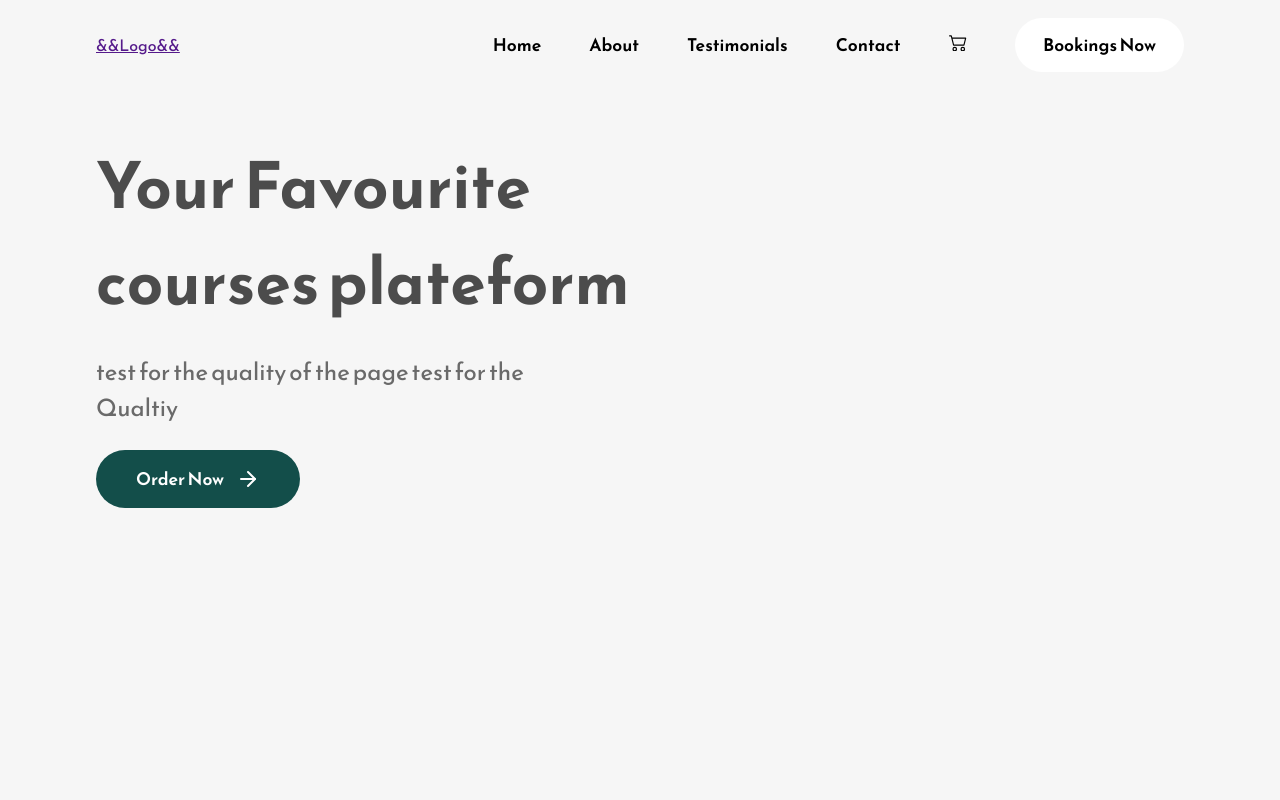
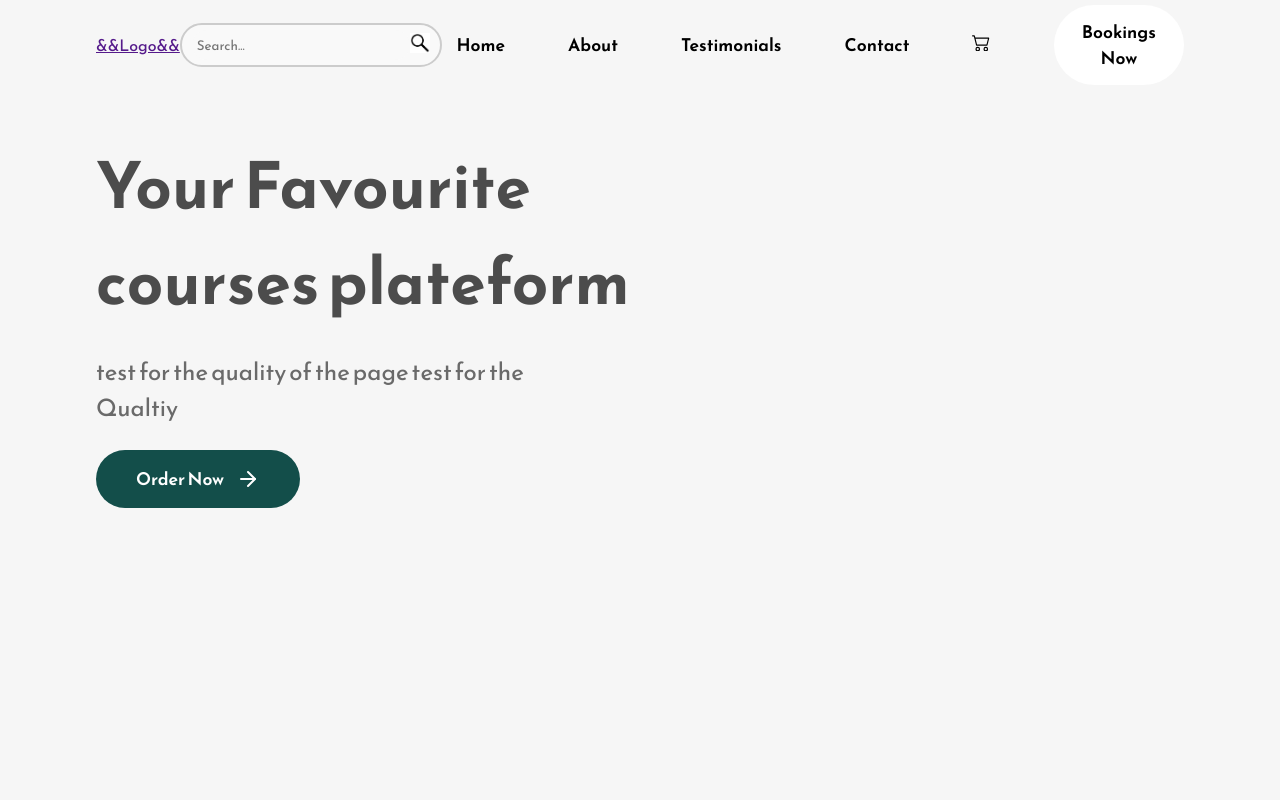
Before and after one commit to othmane222/forntreact, a React (Create React App) app: page / in a window 1280 px wide. Shown: the top 800 px of the page. Built offline with nearby package versions, Linux system fonts and the light colour scheme.

Commit message:
commit 2 from othmane

```diff
--- a/package.json
+++ b/package.json
@@ -10,7 +10,7 @@
     "@testing-library/jest-dom": "^5.17.0",
     "@testing-library/react": "^13.4.0",
     "@testing-library/user-event": "^13.5.0",
-    "axios": "^1.7.4",
+    "axios": "^1.7.5",
     "react": "^18.3.1",
     "react-dom": "^18.3.1",
     "react-icons": "^5.3.0",
--- a/src/App.js
+++ b/src/App.js
@@ -12,6 +12,7 @@ function App() {
   return (
 
     <div className="App">
+
       <Home />
       <About />
       <Work />
--- a/src/components/LoginSignup/LoginSignup.css
+++ b/src/components/LoginSignup/LoginSignup.css
@@ -91,3 +91,48 @@ font-size: 19px;
             background: #acabab;
             color:#ffffff;
         }
+
+        .navbar {
+  display: flex;
+  justify-content: space-between;
+  align-items: center;
+  padding: 10px 20px;
+  background-color: #ffffff; /* Adjust as needed */
+}
+
+.nav-logo-container {
+  flex: 1;
+}
+
+.navbar-search-container {
+  flex: 2;
+  display: flex;
+  align-items: center;
+  justify-content: center;
+}
+
+.navbar-search-input {
+  width: 80%;
+  padding: 8px 12px;
+  border-radius: 20px;
+  border: 1px solid #ccc;
+  outline: none;
+}
+
+.navbar-search-icon {
+  margin-left: -30px;
+  color: #555; /* Adjust color as needed */
+  cursor: pointer;
+}
+
+.navbar-links-container {
+  flex: 1;
+  display: flex;
+  justify-content: flex-end;
+  align-items: center;
+}
+
+.navbar-links-container a,
+.primary-button {
+  margin-left: 15px;
+}
--- a/src/components/LoginSignup/LoginSignup.jsx
+++ b/src/components/LoginSignup/LoginSignup.jsx
@@ -1,42 +1,64 @@
-import React, { useState } from 'react'
+import React, { useState } from 'react';
 import './LoginSignup.css';
-//import a from '../Assets/a.png';
-//import b from '../Assets/b.png';
+import AuthService from '../../services/AuthService';
+
 const LoginSignup = () => {
-    const [action,setAction] = useState("Login");
-    return(
+    const [action, setAction] = useState("Login");
+    const [name, setName] = useState("");
+    const [email, setEmail] = useState("");
+    const [password, setPassword] = useState("");
+
+    const handleLogin = () => {
+        AuthService.login(email, password).then(response => {
+            // Handle successful login
+            console.log(response);
+        }).catch(error => {
+            // Handle login errors
+            console.error(error);
+        });
+    };
+
+    const handleSignup = () => {
+        AuthService.signup(name, email, password).then(response => {
+            // Handle successful signup
+            console.log(response);
+        }).catch(error => {
+            // Handle signup errors
+            console.error(error);
+        });
+    };
+
+    return (
         <div className="container">
             <div className="header">
                 <div className="text">{action}</div>
                 <div className="underline"></div>
             </div>
-            <div className="inputs">{action=="Login"?<div></div>:<div className="input">
-                    <img  alt=""></img>
-                    <input type="text" placeholder='name'></input>
-                </div>}
-
+            <div className="inputs">
+                {action === "Sign Up" &&
+                    <div className="input">
+                        <img alt=""></img>
+                        <input type="text" placeholder='name' value={name} onChange={e => setName(e.target.value)} />
+                    </div>
+                }
                 <div className="input">
-                    <img  alt=""></img>
-                    <input type="email" placeholder='email'></input>
+                    <img alt=""></img>
+                    <input type="email" placeholder='email' value={email} onChange={e => setEmail(e.target.value)} />
                 </div>
                 <div className="input">
                     <img alt=""></img>
-                    <input type="password" placeholder='password'></input>
+                    <input type="password" placeholder='password' value={password} onChange={e => setPassword(e.target.value)} />
                 </div>
             </div>
-            {action=="Sign Up"?<div></div>:<div className="forgot-password">Lost password? <span>Click here!</span>
-                </div>}
+            {action === "Login" &&
+                <div className="forgot-password">Lost password? <span>Click here!</span></div>
+            }
+            <div className="submit-container">
+                <div className={action === "Login" ? "submit gray" : "submit"} onClick={handleSignup}>Sign Up</div>
+                <div className={action === "Sign Up" ? "submit gray" : "submit"} onClick={handleLogin}>Login</div>
+            </div>
+        </div>
+    );
+}
 
-            <div className="submit-container">
-                <div className={action=="Login"?"submit gray":"submit"} onClick={() => {setAction("Sign Up")}}>Sign Up</div>
-                <div className={action=="Sign Up"?"submit gray":"submit"} onClick={() => {setAction("Login")}}>Login</div>
-            </div>
-
-             </div>
-
-
-
-            )
-
-}
 export default LoginSignup;
--- a/src/components/Navbar.js
+++ b/src/components/Navbar.js
@@ -16,6 +16,7 @@ import InfoIcon from "@mui/icons-material/Info";
 import CommentRoundedIcon from "@mui/icons-material/CommentRounded";
 import PhoneRoundedIcon from "@mui/icons-material/PhoneRounded";
 import ShoppingCartRoundedIcon from "@mui/icons-material/ShoppingCartRounded";
+import SearchBar from "./SearchBar/SearchBar";
 
 const Navbar = () => {
   const [openMenu, setOpenMenu] = useState(false);
@@ -46,6 +47,7 @@ const Navbar = () => {
       <div className="nav-logo-container"> <a href="">&&Logo&&</a>
         <img  alt="" />
       </div>
+      <SearchBar/>
       <div className="navbar-links-container">
         <a href="">Home</a>
         <a href="">About</a>
--- /dev/null
+++ b/src/components/SearchBar/SearchBar.css
@@ -0,0 +1,30 @@
+.search-bar {
+    display: flex;
+    align-items: center;
+    border: 2px solid #ccc;
+    border-radius: 25px;
+    padding: 5px 10px;
+    max-width: 300px;
+    width: 100%;
+    background-color: #f9f9f9;
+}
+
+.search-bar input {
+    flex-grow: 1;
+    border: none;
+    outline: none;
+    padding: 5px;
+    border-radius: 20px;
+    background-color: #f9f9f9;
+}
+
+.search-bar button {
+    background: none;
+    border: none;
+    cursor: pointer;
+}
+
+.search-bar img {
+    width: 20px;
+    height: 20px;
+}
--- /dev/null
+++ b/src/components/SearchBar/SearchBar.jsx
@@ -0,0 +1,29 @@
+import React, { useState } from 'react';
+import './SearchBar.css';
+import d from "../Assets/360_F_558272798_DNqj4q2TXE7EsDM9Zp2wdyap8gzatwlF.webp";
+
+const SearchBar = () => {
+    const [searchQuery, setSearchQuery] = useState("");
+
+    const handleSearch = (e) => {
+        setSearchQuery(e.target.value);
+        // Handle search logic here
+    };
+
+    return (
+        <div className="search-bar">
+            <input
+                type="text"
+                placeholder="Search..."
+                value={searchQuery}
+                onChange={handleSearch}
+            />
+            <button onClick={() => console.log("Search clicked!")}>
+
+                <img src={d} alt="Search" />
+            </button>
+        </div>
+    );
+}
+
+export default SearchBar;
--- /dev/null
+++ b/src/services/AuthService.jsx
@@ -0,0 +1,35 @@
+import axios from 'axios';
+
+const API_URL = 'http://localhost:8080/api/auth/'; // Adjust the URL to match your Spring Boot backend
+
+const signup = (name, email, password) => {
+    return axios.post(API_URL + 'signup', {
+        name,
+        email,
+        password
+    });
+};
+
+const login = (email, password) => {
+    return axios.post(API_URL + 'login', {
+        email,
+        password
+    }).then(response => {
+        if (response.data.token) {
+            localStorage.setItem('user', JSON.stringify(response.data));
+        }
+        return response.data;
+    });
+};
+
+const logout = () => {
+    localStorage.removeItem('user');
+};
+
+const AuthService = {
+    signup,
+    login,
+    logout
+};
+
+export default AuthService;
```
Also changed, not shown: src/components/Assets/360_F_558272798_DNqj4q2TXE7EsDM9Zp2wdyap8gzatwlF.webp (added), 1 other file (tests, documents, lock files or other folders).
